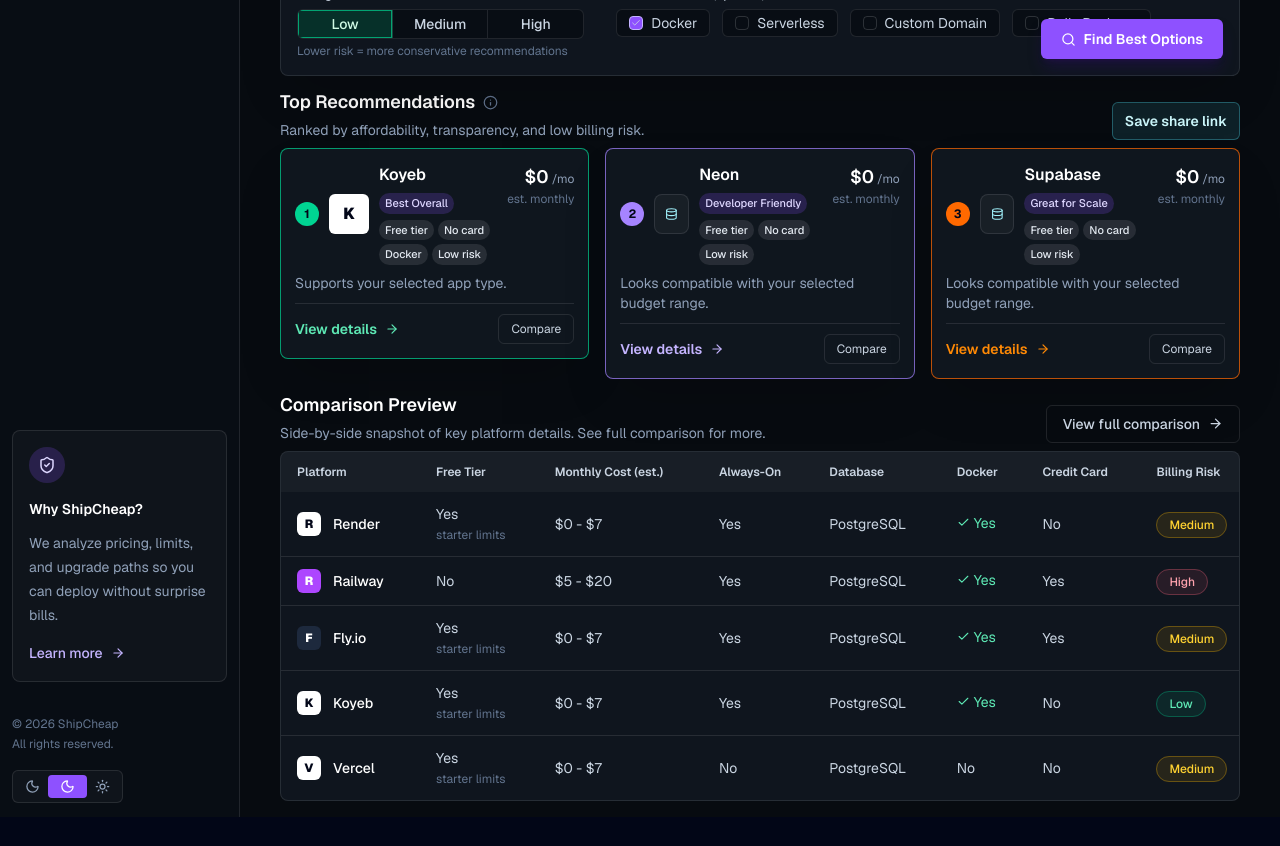
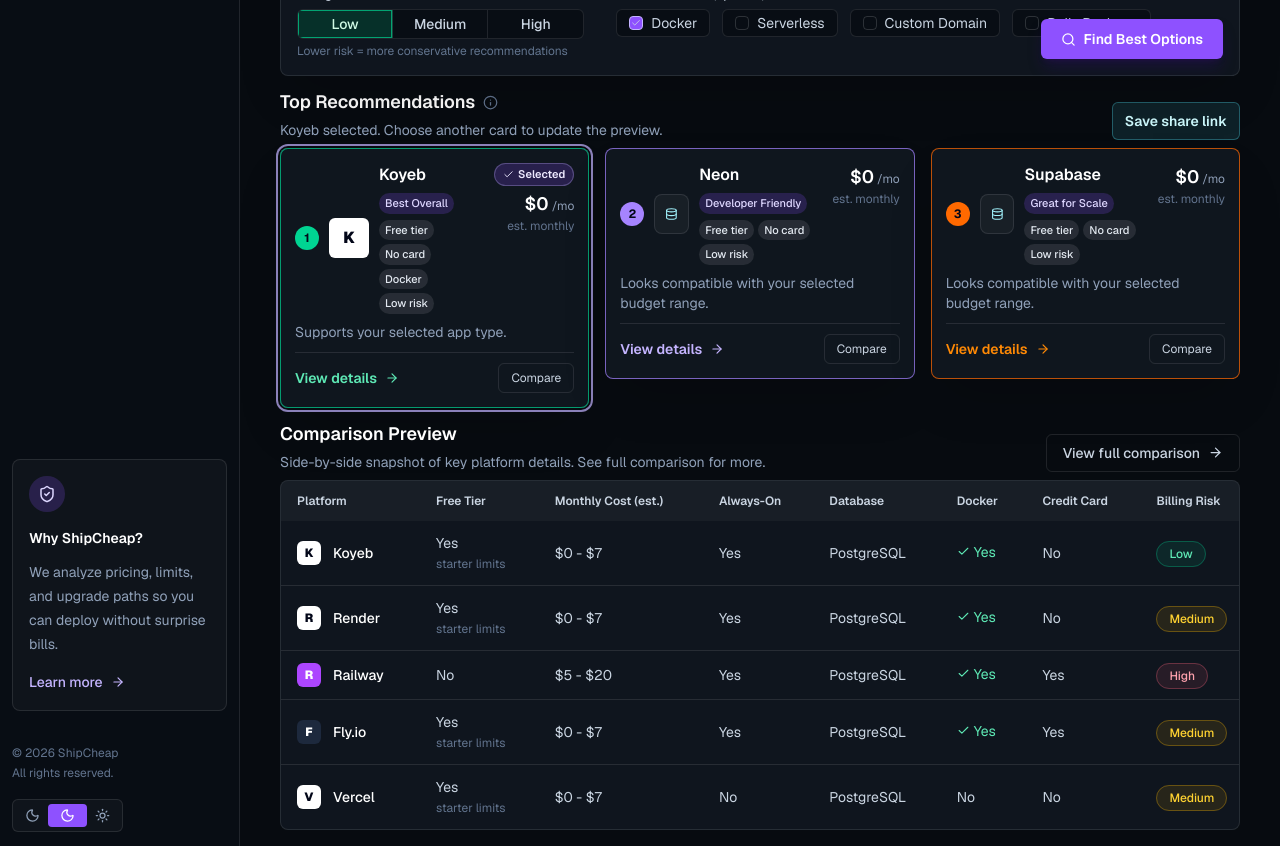
Before and after one commit to prasiddhnaik/shipcheap, a Next.js app: page / in a window 1280 px wide. Shown: the part 480-1326 px from the top of the page. Before the commit the page ends 1297 px from the top, so only its background shows below. Built offline with nearby package versions, Linux system fonts and the light colour scheme; no server answers.

Commit message:
Make recommendation cards selectable

```diff
--- a/src/components/DashboardHome.tsx
+++ b/src/components/DashboardHome.tsx
@@ -54,8 +54,17 @@
 export function DashboardHome() {
   const [input, setInput] = useState<CalculatorInput>(defaultCalculatorInput);
   const [submitted, setSubmitted] = useState(false);
+  const [selectedPlatformSlug, setSelectedPlatformSlug] = useState<string | null>(null);
   const results = useMemo(() => recommendPlatforms(input), [input]);
-  const previewRows = platforms.slice(0, 5);
+  const topResults = useMemo(() => results.slice(0, 3), [results]);
+  const selectedResult = topResults.find((result) => result.platform.slug === selectedPlatformSlug) ?? topResults[0];
+  const activePlatformSlug = selectedResult?.platform.slug;
+  const previewRows = useMemo(() => {
+    if (!activePlatformSlug) return platforms.slice(0, 5);
+    const selectedPlatform = platforms.find((platform) => platform.slug === activePlatformSlug);
+    const remainingPlatforms = platforms.filter((platform) => platform.slug !== activePlatformSlug);
+    return selectedPlatform ? [selectedPlatform, ...remainingPlatforms].slice(0, 5) : platforms.slice(0, 5);
+  }, [activePlatformSlug]);
 
   function update<K extends keyof CalculatorInput>(key: K, value: CalculatorInput[K]) {
     setInput((current) => ({ ...current, [key]: value }));
@@ -128,14 +137,24 @@
                     <Info size={15} className="text-slate-500" />
                   </div>
                   <p className="mt-1 text-sm text-slate-400">
-                    {submitted ? "Ranked from your latest preferences." : "Ranked by affordability, transparency, and low billing risk."}
+                    {selectedResult
+                      ? `${selectedResult.platform.name} selected. Choose another card to update the preview.`
+                      : submitted
+                        ? "Ranked from your latest preferences."
+                        : "Ranked by affordability, transparency, and low billing risk."}
                   </p>
                 </div>
                 <SaveComparisonButton input={input} results={results} />
               </div>
               <div className="grid items-start gap-4 xl:grid-cols-3">
-                {results.slice(0, 3).map((result, index) => (
-                  <RecommendationCard key={result.platform.slug} result={result} index={index} />
+                {topResults.map((result, index) => (
+                  <RecommendationCard
+                    key={result.platform.slug}
+                    result={result}
+                    index={index}
+                    selected={result.platform.slug === activePlatformSlug}
+                    onSelect={() => setSelectedPlatformSlug(result.platform.slug)}
+                  />
                 ))}
               </div>
             </section>
@@ -147,7 +166,7 @@
                   <p className="mt-1 text-sm text-slate-400">Side-by-side snapshot of key platform details. See full comparison for more.</p>
                 </div>
                 <Link
-                  href="/compare"
+                  href={activePlatformSlug ? `/compare?platform=${activePlatformSlug}` : "/compare"}
                   className="inline-flex items-center gap-2 rounded-md border border-white/10 px-4 py-2 text-sm font-medium text-slate-300 transition hover:bg-white/[0.04] hover:text-white"
                 >
                   View full comparison
@@ -463,9 +482,13 @@
 function RecommendationCard({
   result,
   index,
+  selected,
+  onSelect,
 }: {
   result: ReturnType<typeof recommendPlatforms>[number];
   index: number;
+  selected: boolean;
+  onSelect: () => void;
 }) {
   const accents = [
     {
@@ -491,7 +514,21 @@
   const platform = result.platform;
 
   return (
-    <article className={`rounded-lg border ${accent.border} bg-[#111821]/90 p-3.5 shadow-2xl shadow-black/20`}>
+    <article
+      role="button"
+      tabIndex={0}
+      aria-pressed={selected}
+      onClick={onSelect}
+      onKeyDown={(event) => {
+        if (event.key === "Enter" || event.key === " ") {
+          event.preventDefault();
+          onSelect();
+        }
+      }}
+      className={`cursor-pointer rounded-lg border ${accent.border} bg-[#111821]/90 p-3.5 shadow-2xl shadow-black/20 outline-none transition hover:-translate-y-0.5 hover:bg-[#131d28] focus-visible:ring-2 focus-visible:ring-violet-300/70 ${
+        selected ? "ring-2 ring-violet-300/70 ring-offset-2 ring-offset-[#070b10]" : ""
+      }`}
+    >
       <div className="flex items-start justify-between gap-3">
         <div className="flex min-w-0 items-center gap-2.5">
           <span className={`flex h-6 w-6 shrink-0 items-center justify-center rounded-full text-xs font-bold ${accent.rank}`}>
@@ -512,17 +549,28 @@
           </div>
         </div>
         <div className="shrink-0 text-right">
+          {selected && (
+            <span className="mb-1 inline-flex items-center gap-1 rounded-full border border-violet-300/30 bg-violet-500/20 px-2 py-0.5 text-[11px] font-semibold text-violet-100">
+              <Check size={11} />
+              Selected
+            </span>
+          )}
           <p className="text-lg font-semibold text-white">{platform.hasFreeTier ? "$0" : "$5"}<span className="text-xs font-normal text-slate-400"> /mo</span></p>
           <p className="text-xs text-slate-500">est. monthly</p>
         </div>
       </div>
       <p className="mt-2 line-clamp-2 text-sm leading-5 text-slate-400">{result.matchedReasons[0] ?? platform.description}</p>
       <div className="mt-2.5 flex items-center justify-between border-t border-white/10 pt-2.5">
-        <Link href={`/platforms/${platform.slug}`} className={`inline-flex items-center gap-2 text-sm font-semibold ${accent.link}`}>
+        <Link
+          href={`/platforms/${platform.slug}`}
+          onClick={(event) => event.stopPropagation()}
+          className={`inline-flex items-center gap-2 text-sm font-semibold ${accent.link}`}
+        >
           View details <ArrowRight size={14} />
         </Link>
         <Link
           href={`/compare?platform=${platform.slug}`}
+          onClick={(event) => event.stopPropagation()}
           className="rounded-md border border-white/10 px-3 py-1.5 text-xs text-slate-300 transition hover:bg-white/[0.05] hover:text-white"
         >
           Compare
```
